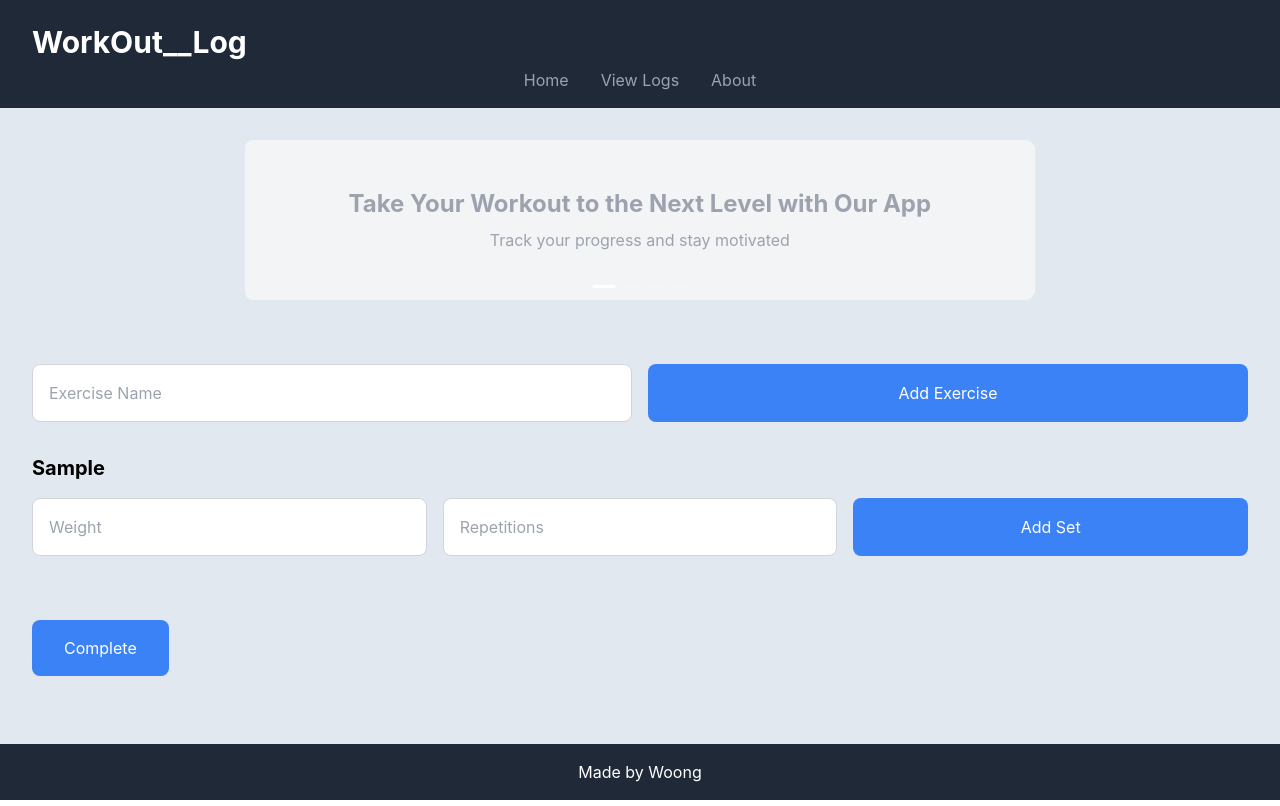
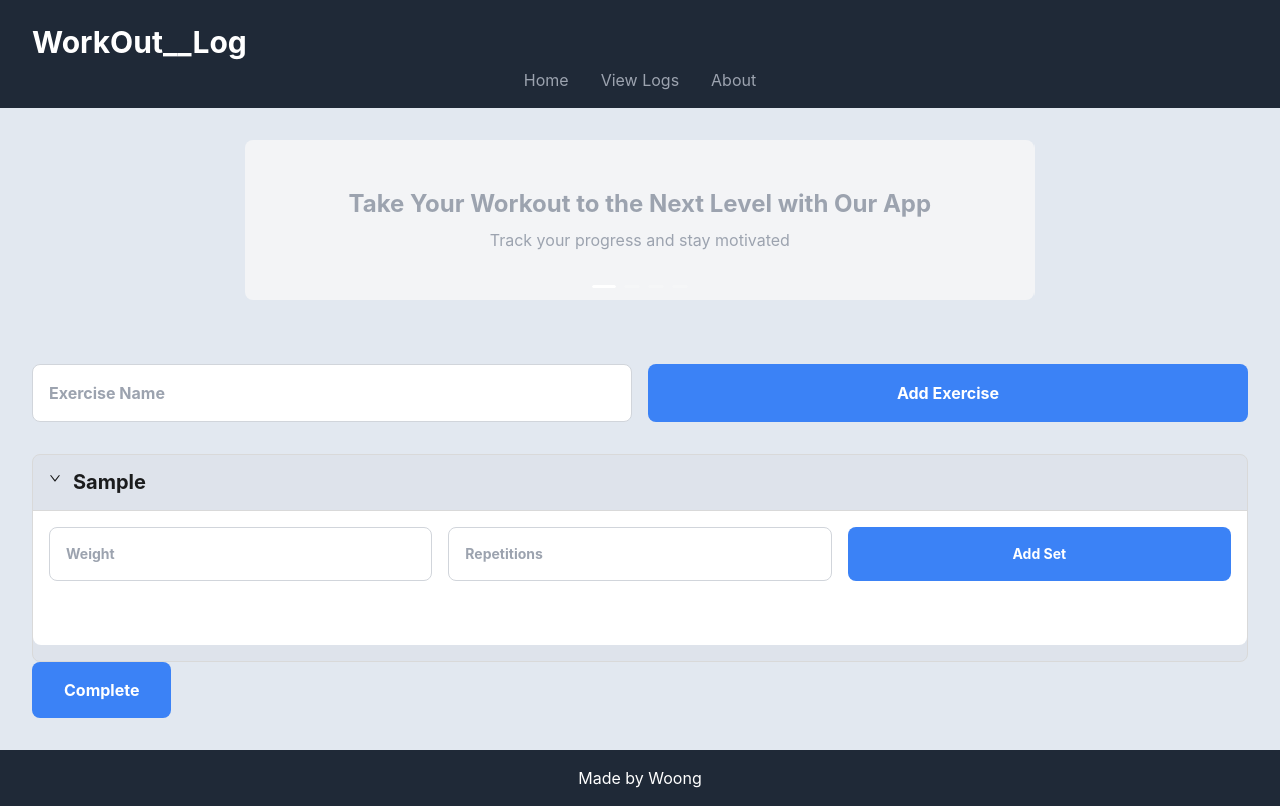
Before and after one commit to osw6858/WorkOut-List, a React (Create React App) app: page / in a window 1280 px wide. Both pictures are taken after typing "Sample" into the empty fields and a click on the button "Add Exercise". Built offline with nearby package versions, Linux system fonts and the light colour scheme.

Commit message:
'UIupdate'

```diff
--- a/src/App.js
+++ b/src/App.js
@@ -1,11 +1,13 @@
 import React, {useState, useRef} from 'react';
 import {Carousel} from 'antd';
+import {Collapse} from 'antd';
 
 const App = () => {
     const [exercises, setExercises] = useState([]);
     const [newExercise, setNewExercise] = useState('');
     const weightInputs = useRef([]);
     const repsInputs = useRef([]);
+    const {Panel} = Collapse;
 
     const handleInputChange = (e) => {
         setNewExercise(e.target.value);
@@ -108,7 +110,7 @@
             </div>
 
             <main className="flex-grow container mx-auto p-8">
-                <div className="grid grid-cols-2 gap-4 mb-8">
+                <div className="grid grid-cols-2 gap-4 mb-8 font-bold">
                     <input
                         type="text"
                         className="rounded-lg border-gray-300 border p-4 focus:outline-none"
@@ -124,9 +126,10 @@
 
                 {
                     exercises.map((exercise, exerciseIndex) => (
-                        <div className="mb-8" key={exerciseIndex}>
-                            <h2 className="text-xl font-bold mb-4">{exercise.name}</h2>
-                            <div className="grid grid-cols-3 gap-4 mb-4">
+
+                            <Collapse defaultActiveKey={['1']}  key={exerciseIndex}>
+                                <Panel className='text-xl font-bold mb-4' header={exercise.name} key="1">
+                                <div className="grid grid-cols-3 gap-4 mb-4 text-sm">
                                 <input
                                     type="number"
                                     className="rounded-lg border-gray-300 border p-4 focus:outline-none"
@@ -152,7 +155,7 @@
                                 exercise
                                     .sets
                                     .map((set, setIndex) => (
-                                        <div className="grid grid-cols-4 gap-4 mb-2 md:mb-4" key={setIndex}>
+                                        <div className="grid grid-cols-4 gap-4 mb-2 md:mb-4 text-sm" key={setIndex}>
                                             {
                                                 set.weight !== '' && (
                                                     <div
@@ -192,13 +195,17 @@
 
                                     ))
                             }
+                                </Panel>
 
-                        </div>
+
+
+</Collapse>
+
                     ))
                 }
 
                 <button
-                    className="bg-blue-500 text-white rounded-lg px-8 py-4  hover:bg-sky-500">Complete</button>
+                    className="bg-blue-500 text-white rounded-lg px-8 py-4 font-bold  hover:bg-sky-500">Complete</button>
             </main>
 
             <footer className="bg-gray-800 text-white py-4 px-8">
```
